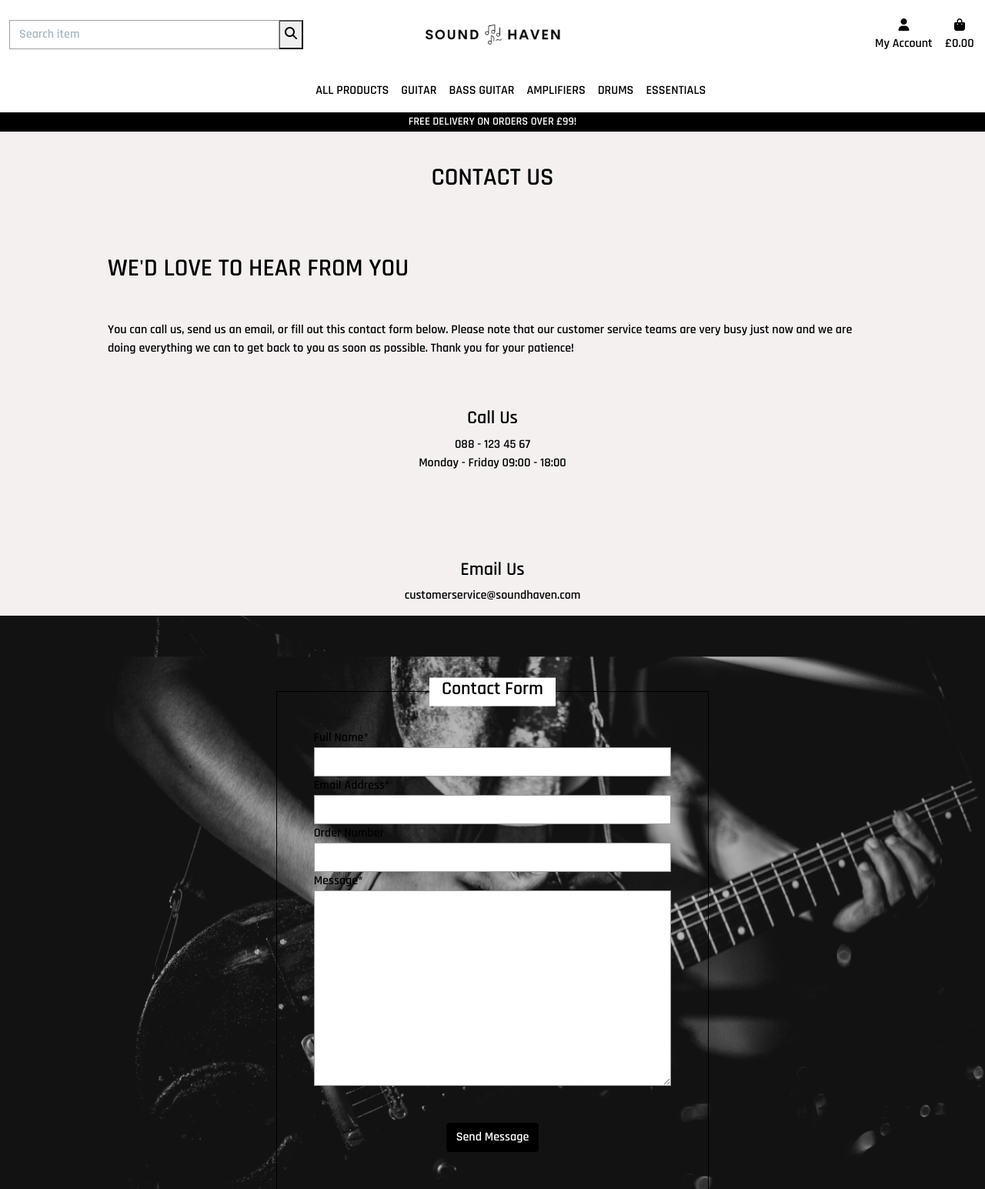
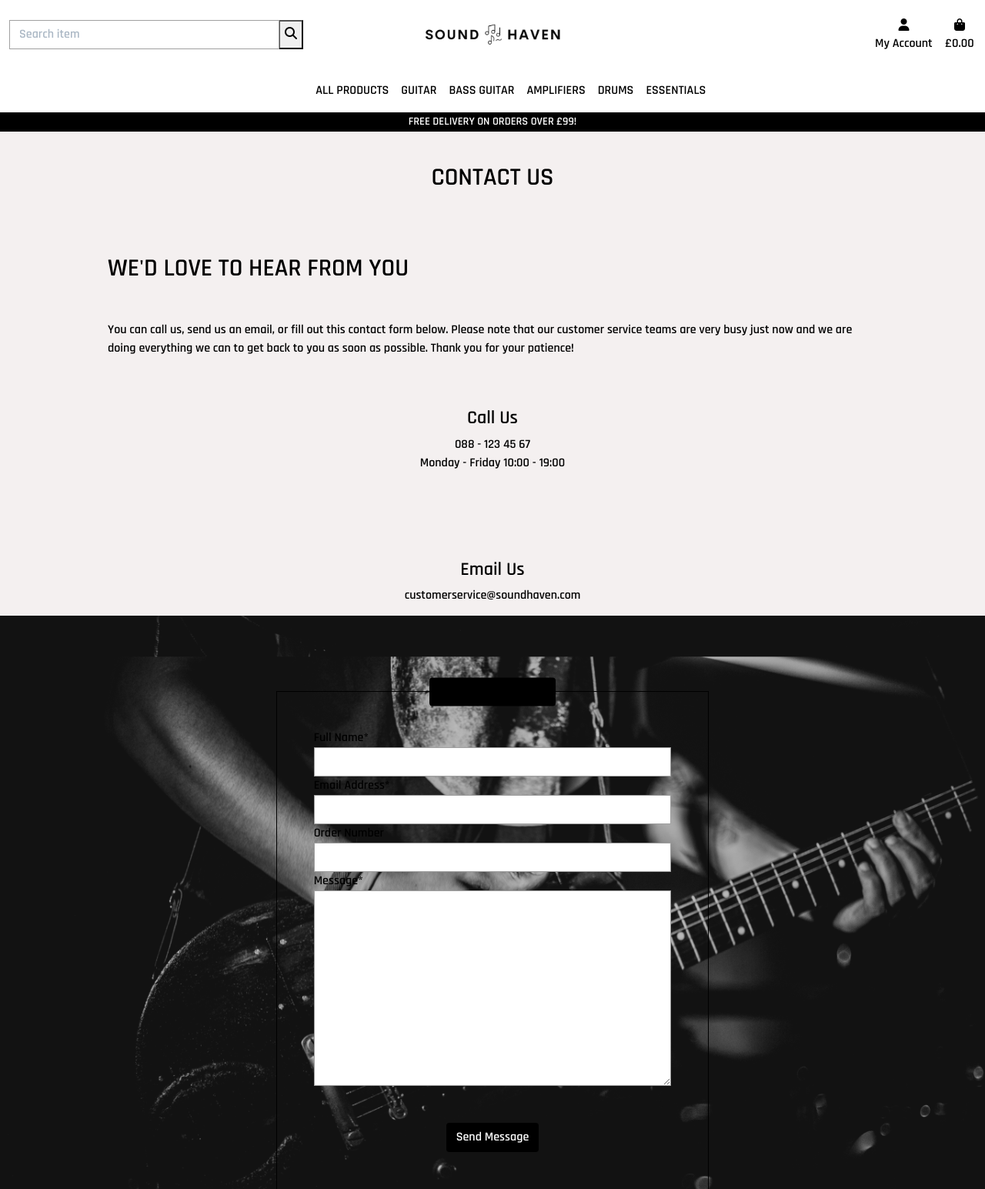
Before and after one commit to Code-Institute-Submissions/DPHamdev-mp4-sound-haven_ApResub, a Django app: page /contact/ in a window 1280 px wide. Shown: the top 1545 px of the page at 77% size. Run offline with Django 3.2, Linux system fonts and the light colour scheme; parts of the project's set-up code (start-up, migrations or seed data) failed here and were passed over; some libraries are stand-ins or nearby versions.

Commit message:
Updated styling on contact form header

```diff
--- a/contact/templates/contact/contact.html
+++ b/contact/templates/contact/contact.html
@@ -31,7 +31,7 @@
             <div class="text-center my-5">
                 <h4 class="fw-bold">Call Us</h4>
                 <p class="m-0">088 - 123 45 67</p>
-                <p>Monday - Friday 09:00 - 18:00</p>
+                <p>Monday - Friday 10:00 - 19:00</p>
             </div>
         </div>
         <div class="row text-black">
@@ -43,7 +43,7 @@
         <div class="row text-black">
             <div class="col-12 col-md-10 col-lg-9 col-xl-8 mx-auto">
                 <div class="my-5 mx-xl-5 contact-wrapper py-5 position-relative">
-                    <div class="position-absolute top-0 start-50 translate-middle bg-white px-3">
+                    <div class="position-absolute top-0 start-50 translate-middle bg-black rounded px-3">
                         <h4 class="fw-bold text-center">Contact Form</h4>
                     </div>
                     <div class="px-2 px-md-5">
```
